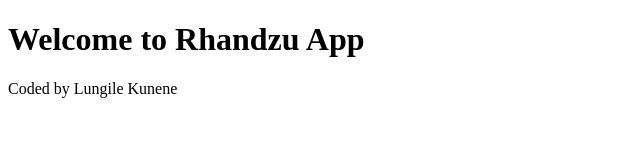
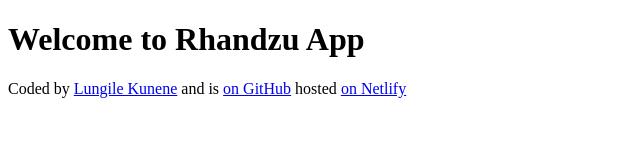
Before and after one commit to AcquziaCooper/RITA, a plain HTML site: page index.html in a window 1280 px wide. Shown: the whole page, without its empty margins (0-640 px from the left). Drawn offline with Linux system fonts and the light colour scheme.

Commit message:
Added links to the footer

```diff
--- a/index.html
+++ b/index.html
@@ -7,6 +7,17 @@
   </head>
   <body>
     <h1>Welcome to Rhandzu App</h1>
-    <footer>Coded by Lungile Kunene</footer>
+    <footer>
+      Coded by
+      <a href="https://github.com/AcquziaCooper" target="_blank">
+        Lungile Kunene</a
+      >
+      and is
+      <a href="https://github.com/AcquziaCooper/RITA" target="_blank">
+        on GitHub</a
+      >
+      hosted
+      <a href="https://rhandzu.netlify.app/" target="_blank"> on Netlify</a>
+    </footer>
   </body>
 </html>
```
